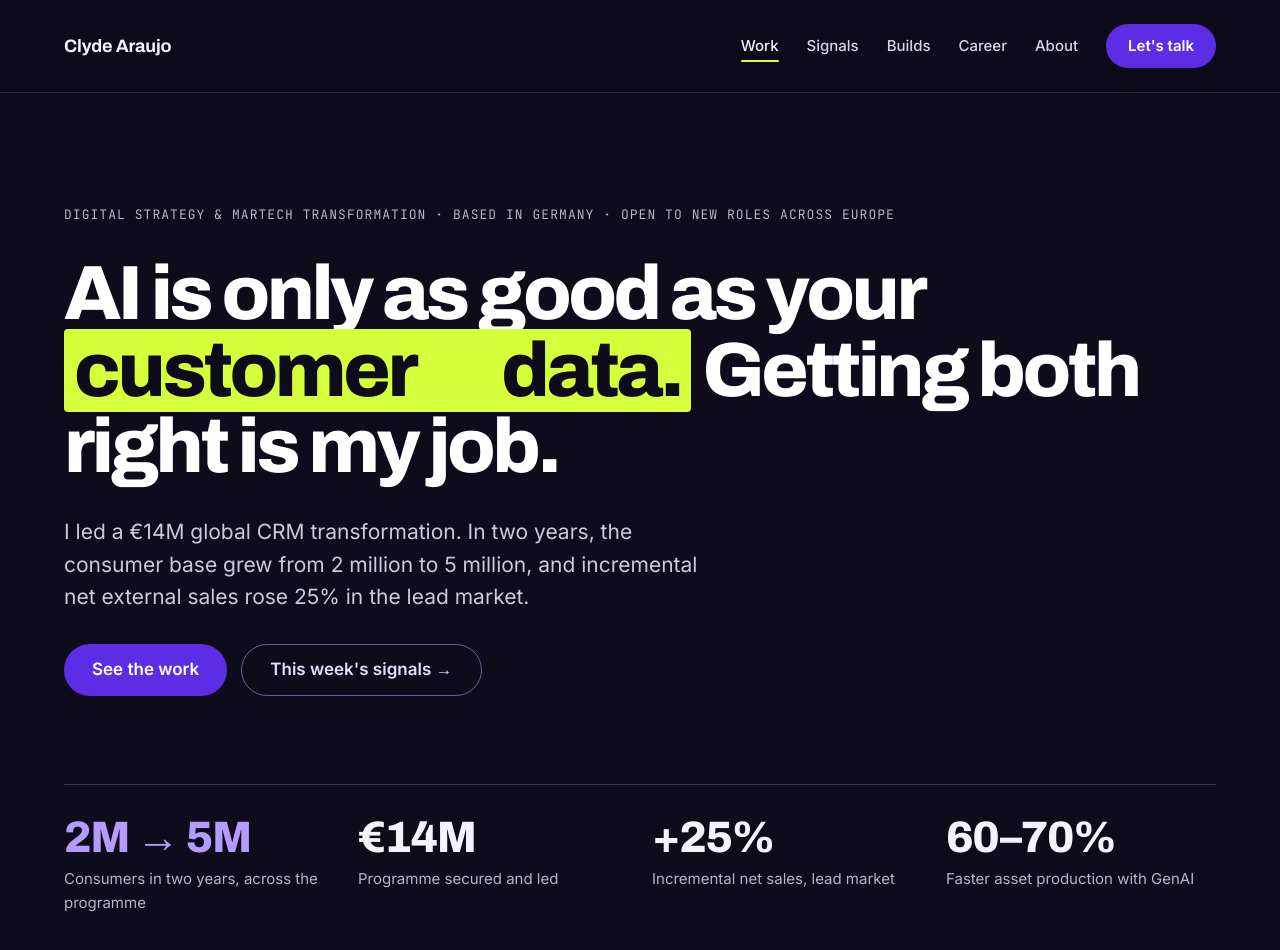
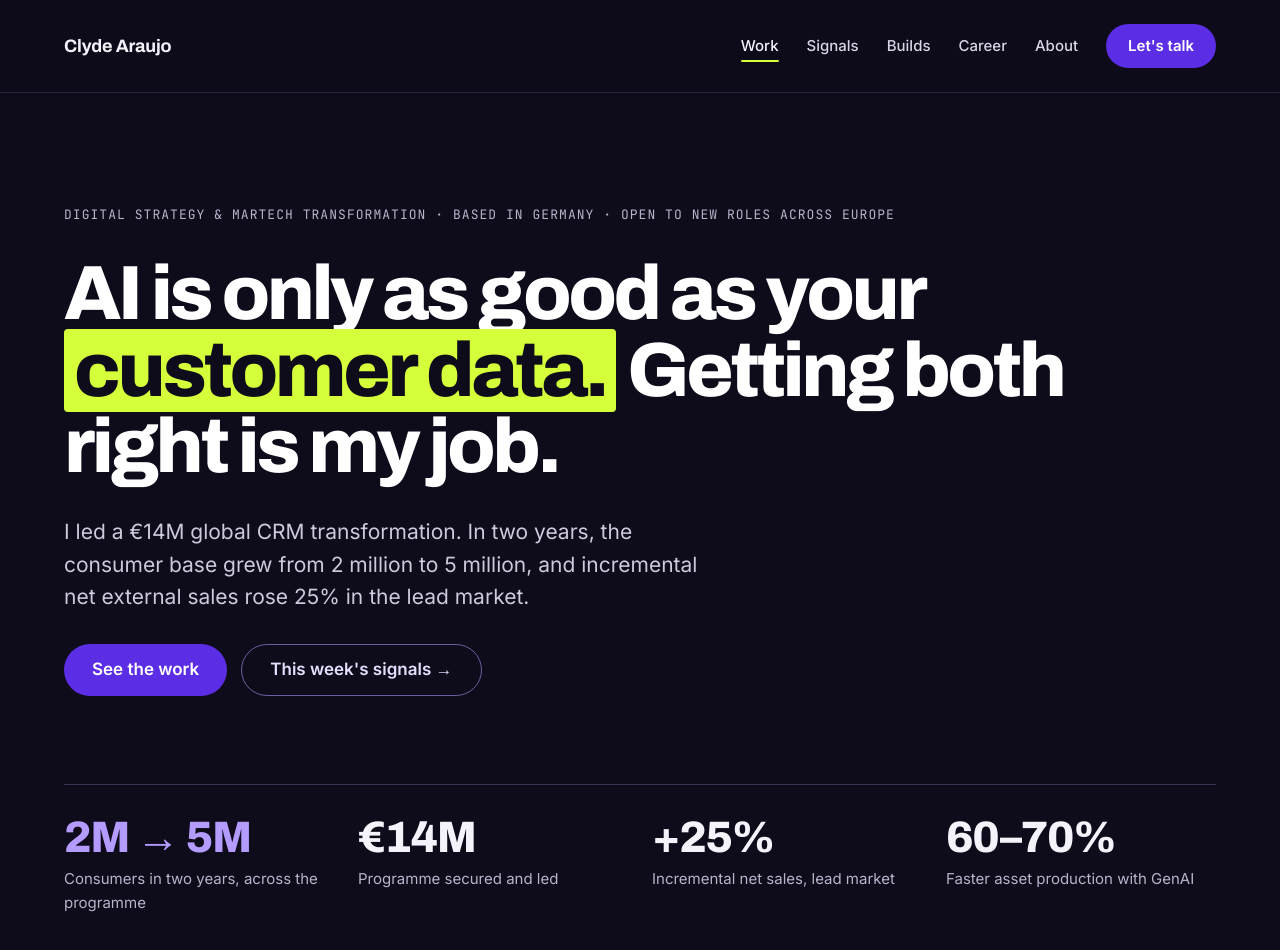
Before and after one commit to clydearaujo/website, a plain HTML site: page index.html in a window 1280 px wide. Shown: the top 950 px of the page. Drawn offline with Linux system fonts and the light colour scheme.

Commit message:
Hero roll: size box to the active word, no gap after 'customer'
The stacked words sized the box to the longest word. The box now follows
the visible word and glides between widths. Bump asset version to v=3.

Co-Authored-By: Claude Haiku 5.5 <noreply@anthropic.com>
Claude-Session: https://claude.ai/code/session_01HYiEgJ9nMqmUqV2CsjhVw4

```diff
--- a/assets/motion.js
+++ b/assets/motion.js
@@ -51,8 +51,9 @@
   var roll = document.querySelector('.roll');
   if (roll) {
     var words = [].slice.call(roll.children), k = 0;
-    words[0].classList.add('on');
-    var nextWord = function () { words[k].classList.remove('on'); k++; words[k].classList.add('on'); if (k < words.length - 1) setTimeout(nextWord, 240); };
+    var setW = function (i) { roll.style.width = words[i].offsetWidth + 'px'; };
+    words[0].classList.add('on'); setW(0);
+    var nextWord = function () { words[k].classList.remove('on'); k++; words[k].classList.add('on'); setW(k); if (k < words.length - 1) setTimeout(nextWord, 240); };
     setTimeout(nextWord, 900);
   }
 
--- a/assets/site.css
+++ b/assets/site.css
@@ -165,9 +165,9 @@ img{max-width:100%;display:block}
 .motion .my-verdict>*{opacity:0;transform:translateY(6px);transition:opacity .45s ease .3s,transform .45s ease .3s}
 .motion .my-verdict.in::before{transform:scaleY(1)}
 .motion .my-verdict.in>*{opacity:1;transform:none}
-.roll{display:inline-grid}
-.roll>span{grid-area:1/1;visibility:hidden}
-.roll>span:last-child{visibility:visible}
+.roll{display:inline-block;position:relative;white-space:nowrap;transition:width .3s ease}
+.roll>span{position:absolute;left:0;top:0;visibility:hidden}
+.roll>span:last-child{position:relative;visibility:visible}
 .motion .roll>span{visibility:hidden}
 .motion .roll>span.on{visibility:visible}
 .case-title{background-image:linear-gradient(var(--lavender),var(--lavender));background-repeat:no-repeat;background-position:0 100%;background-size:0% 1px;transition:background-size .35s ease,color .15s ease}
--- a/index.html
+++ b/index.html
@@ -14,7 +14,7 @@
 <meta name="theme-color" content="#0E0B1A">
 <link rel="icon" href="/favicon.svg" type="image/svg+xml">
 <link rel="preload" href="/assets/fonts/archivo-latin-800-normal.woff2" as="font" type="font/woff2" crossorigin>
-<link rel="stylesheet" href="/assets/site.css?v=2">
+<link rel="stylesheet" href="/assets/site.css?v=3">
 <script type="application/ld+json">
 {
   "@context": "https://schema.org",
@@ -267,6 +267,6 @@
 </main>
 
 <footer class="site-footer rule-top"><div class="wrap"><span>© 2026 Clyde Araujo · No cookies, no tracking: privacy by design</span><nav aria-label="Legal"><a href="/impressum/">Impressum</a><a href="/datenschutz/">Datenschutz</a></nav></div></footer>
-<script src="/assets/motion.js?v=2" defer></script>
+<script src="/assets/motion.js?v=3" defer></script>
 </body>
 </html>
```
Also changed, not shown: 404.html (+1 -1 lines), datenschutz/index.html (+1 -1 lines), impressum/index.html (+1 -1 lines), work/crm-transformation/index.html (+2 -2 lines), work/genai-pilot/index.html (+2 -2 lines), work/salonlab/index.html (+2 -2 lines).
